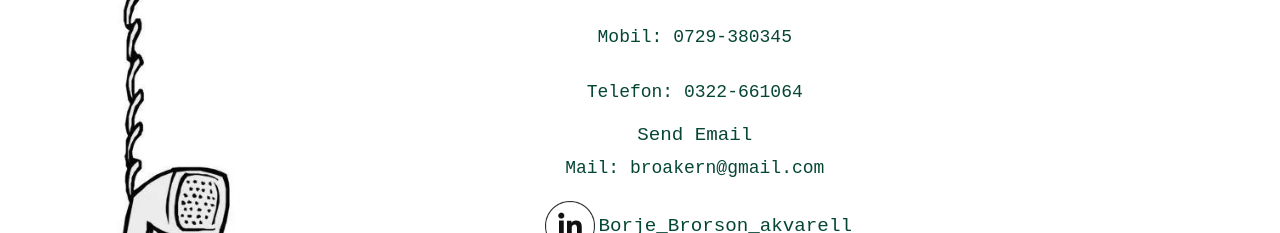
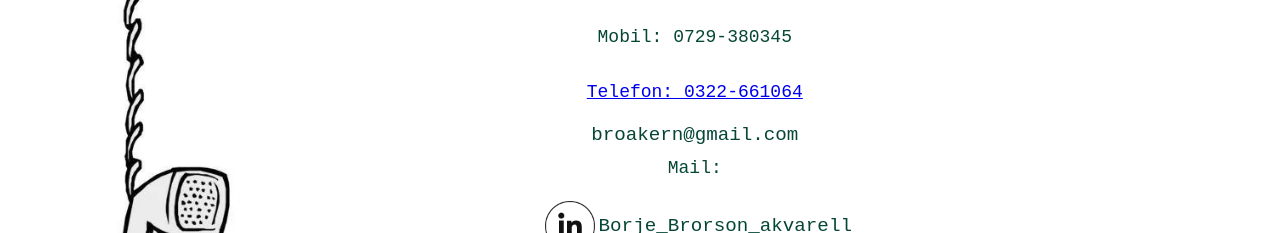
Before and after one commit to LovisaBrorson/final-project, a React (Create React App) app in the folder front-end/: page /contact in a window 1280 px wide. Shown: the part 206-439 px from the top of the page. Built offline with nearby package versions, Linux system fonts and the light colour scheme; a web font is replaced by a local one.

Commit message:
added link to contactpage

```diff
--- a/front-end/src/components/Contact.js
+++ b/front-end/src/components/Contact.js
@@ -11,11 +11,14 @@ export const Contact = () => {
         <div className='contact-text'>
           <h1>KONTAKTA BÖRJE</h1>
           <p>Mobil: 0729-380345 </p>
-          <p>Telefon: 0322-661064 </p>
+          <a href='https://google.com'>
+            <p>Telefon: 0322-661064 </p>{" "}
+          </a>
+
           <a className='email' href='mailto:broakern@gmail.com'>
-            Send Email
+            broakern@gmail.com
           </a>
-          <p>Mail: broakern@gmail.com</p>
+          <p>Mail:</p>
           <div className='wrapper-instagram'>
             <img src={instagram} alt='Instagram-logo' className='instagram' />
             <spam>Borje_Brorson_akvarell</spam>
```
